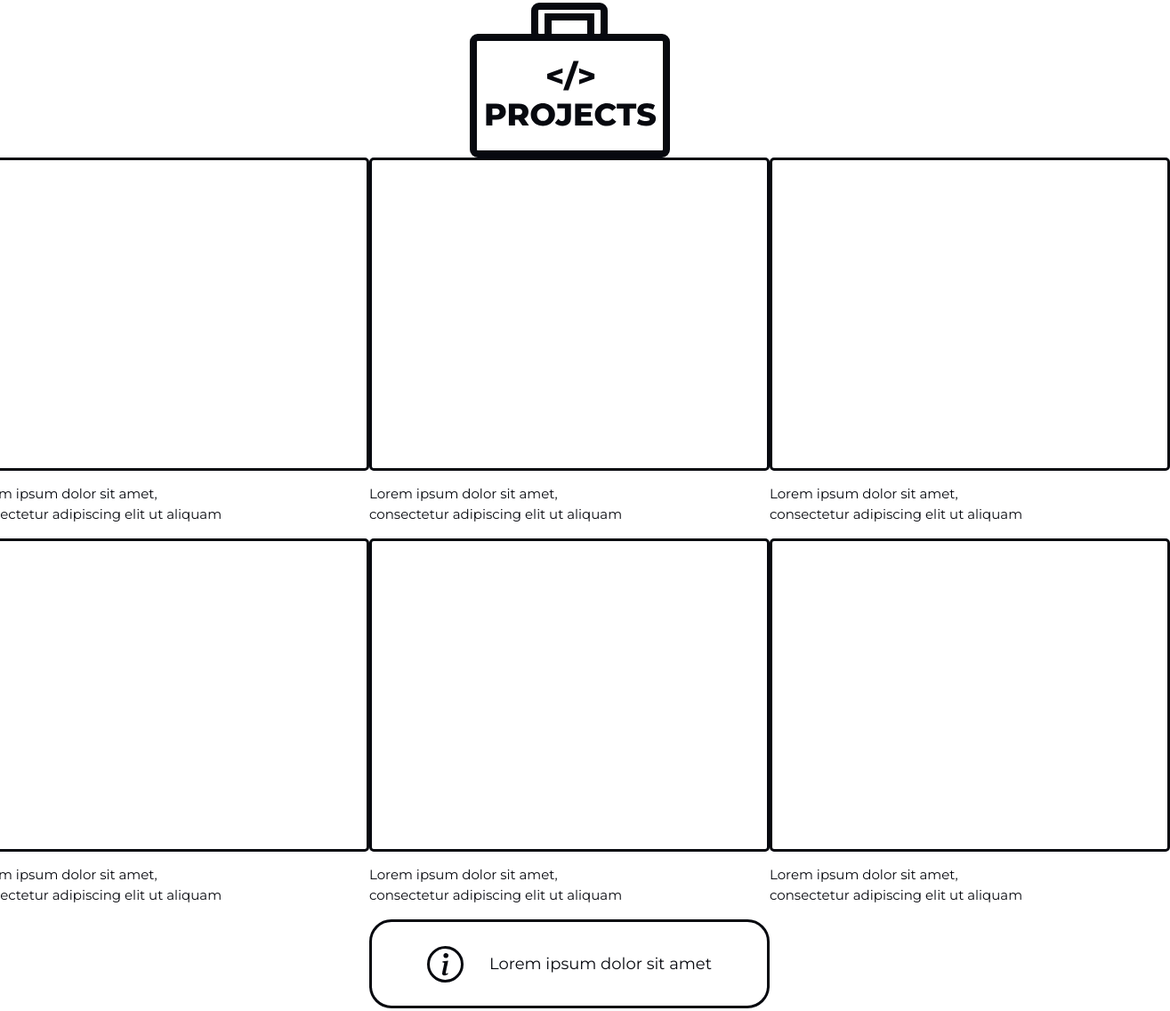
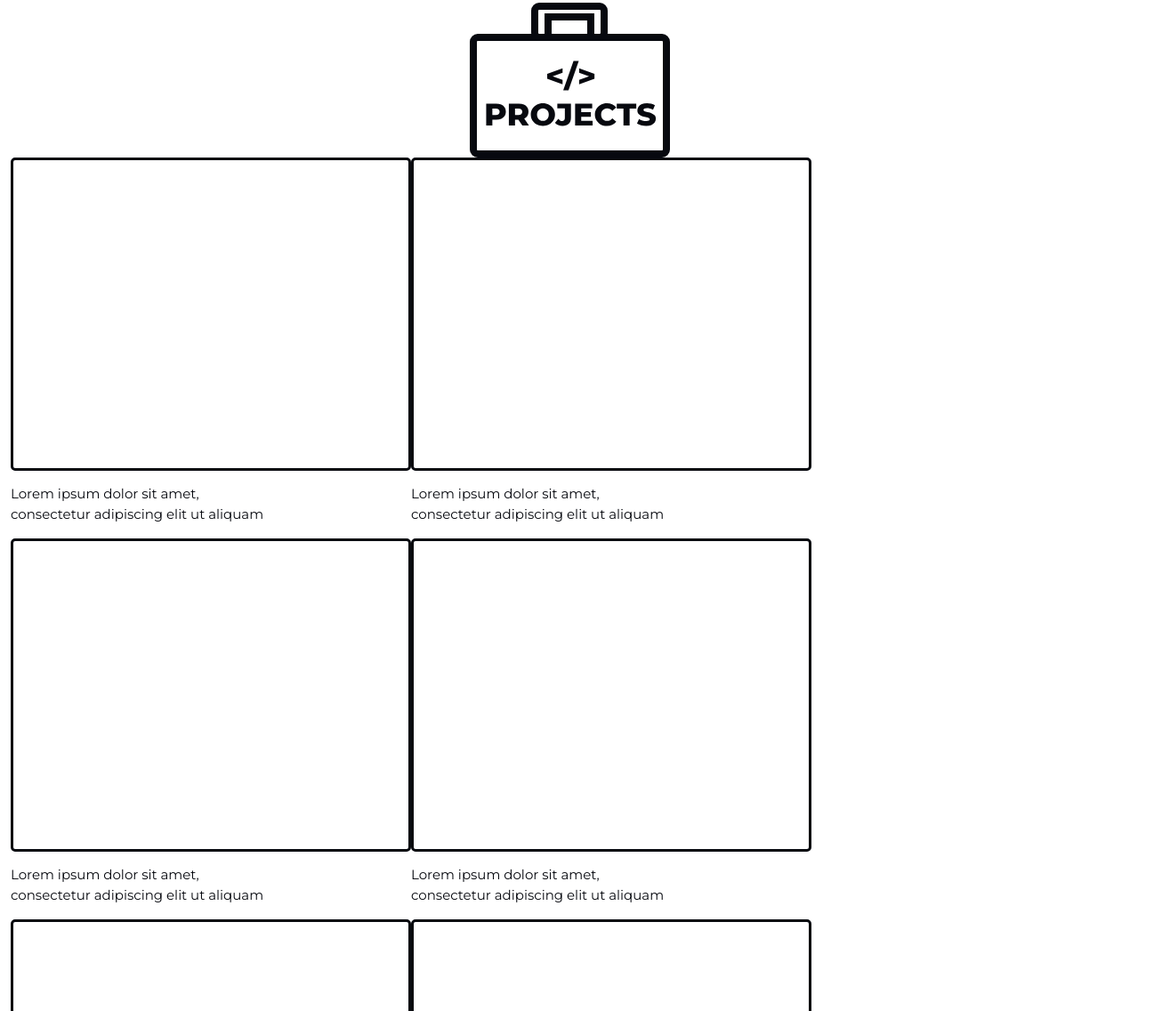
Before and after one commit to svnti/portfolio, a plain HTML site: page index.html in a window 1280 px wide. Shown: the part 1685-2821 px from the top of the page at 89% size, 1315 px wide, since content can reach past the window. Drawn offline with nearby package versions, Linux system fonts and the light colour scheme.

Commit message:
new updates v1

```diff
--- a/css/style.css
+++ b/css/style.css
@@ -250,45 +250,47 @@ body {
     text-align: center;
 }
 
-.projects-boxes-container {
+
+/* projects data */
+
+.caja-proyecto {
+    width: 450px;
+    height: 352px;
+    border-radius: 5px;
+    border: var(--main-text) 3px solid;
+
+}
+
+.caja-hijo p {
+    margin-top: 15px;
+    font-size: 15px;
+    color: var(--main-text) ;
+    width: 296px;
+}
+
+.caja-padre {
+    width: 100%;
+    display: flex;
+    flex-wrap: wrap;
+    max-width: 1551px;
+
+}
+
+/* .examples-container {
     width: 450px;
     height: 352px;
     border-radius: 5px;
     border: var(--main-text) 3px solid;
 }
 
-.projects-examples p {
+.examples-container p {
     margin-top: 15px;
     font-size: 15px;
     color: var(--main-text) ;
     width: 296px;
-}
+} */
 
-.caja1 {
-    display: flex;
-}
-
-.caja2 {
-    display: flex;
-}
-
-.projects-examples-container {
-    display: flex;
-    flex-direction: column;
-}
-
-@media (max-width: 1280px) {
-
-}
-
-/*.projects-examples-container {
-    display: grid;
-    grid-template-columns: repeat(3, 1fr);
-    grid-template-rows: repeat(2, 1fr);
-    grid-column-gap: 100px;
-    grid-row-gap: 100px;
-    margin-top: 100px;
-}*/
+/* info*/
 
 .info-projects-container {
     width: 450px;
--- a/index.html
+++ b/index.html
@@ -183,100 +183,52 @@
 
             </div>
 
-            <div class="projects-examples-container">
+            <div class="caja-padre">
 
+                <div class="caja-hijo">
 
-                    <div class="caja1">
-
-                        <div class="projects-examples">
-
-                            <div class="projects-boxes-container"></div>
-                            <p>Lorem ipsum dolor sit amet, consectetur adipiscing elit ut aliquam</p>
-
-                        </div>
-
-                        <div class="projects-examples">
-
-                            <div class="projects-boxes-container"></div>
-                            <p>Lorem ipsum dolor sit amet, consectetur adipiscing elit ut aliquam</p>
-
-                        </div>
-
-                        <div class="projects-examples">
-
-                            <div class="projects-boxes-container"></div>
-                            <p>Lorem ipsum dolor sit amet, consectetur adipiscing elit ut aliquam</p>
-
-                        </div>
-
-                    </div>
-
-                    <div class="caja2">
-
-                        <div class="projects-examples">
-
-                            <div class="projects-boxes-container"></div>
-                            <p>Lorem ipsum dolor sit amet, consectetur adipiscing elit ut aliquam</p>
-
-                        </div>
-
-                        <div class="projects-examples">
-
-                            <div class="projects-boxes-container"></div>
-                            <p>Lorem ipsum dolor sit amet, consectetur adipiscing elit ut aliquam</p>
-
-                        </div>
-
-                        <div class="projects-examples">
-
-                            <div class="projects-boxes-container"></div>
-                            <p>Lorem ipsum dolor sit amet, consectetur adipiscing elit ut aliquam</p>
-
-                        </div>
-
-                    </div>
-
-
-
-                <!--                 <div class="projects-examples">
-
-
-
-                </div>
-
-
-
-                <div class="projects-examples">
-
-                    <div class="projects-boxes-container"></div>
+                    <div class="caja-proyecto"></div>
                     <p>Lorem ipsum dolor sit amet, consectetur adipiscing elit ut aliquam</p>
 
                 </div>
 
-                <div class="projects-examples">
+                <div class="caja-hijo">
 
-                    <div class="projects-boxes-container"></div>
+                    <div class="caja-proyecto"></div>
                     <p>Lorem ipsum dolor sit amet, consectetur adipiscing elit ut aliquam</p>
 
                 </div>
 
-                <div class="projects-examples">
+                <div class="caja-hijo">
 
-                    <div class="projects-boxes-container"></div>
+                    <div class="caja-proyecto"></div>
                     <p>Lorem ipsum dolor sit amet, consectetur adipiscing elit ut aliquam</p>
 
                 </div>
 
-                <div class="projects-examples">
+                <div class="caja-hijo">
 
-                    <div class="projects-boxes-container"></div>
+                    <div class="caja-proyecto"></div>
                     <p>Lorem ipsum dolor sit amet, consectetur adipiscing elit ut aliquam</p>
 
-                </div> -->
+                </div>
 
+                <div class="caja-hijo">
 
+                    <div class="caja-proyecto"></div>
+                    <p>Lorem ipsum dolor sit amet, consectetur adipiscing elit ut aliquam</p>
+
+                </div>
+
+                <div class="caja-hijo">
+
+                    <div class="caja-proyecto"></div>
+                    <p>Lorem ipsum dolor sit amet, consectetur adipiscing elit ut aliquam</p>
+
+                </div>
 
             </div>
+
 
             <div class="info-projects-container">
 
```
